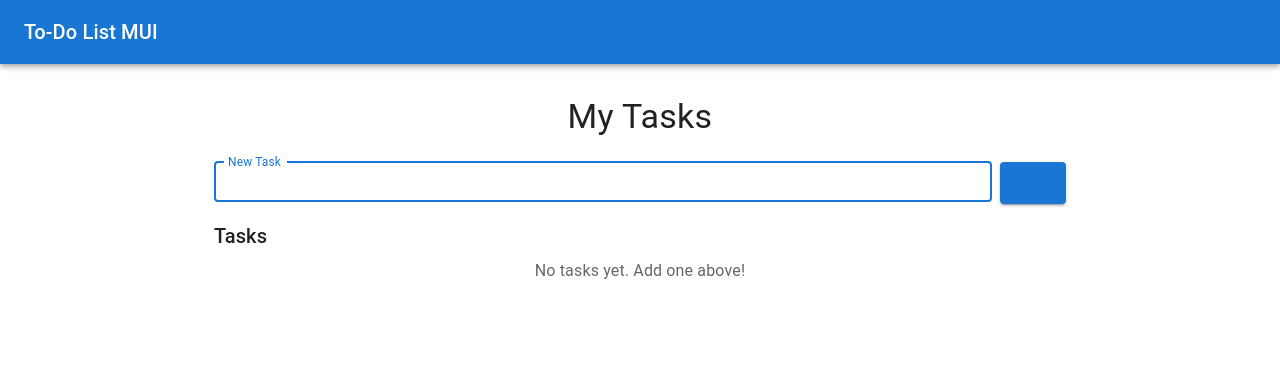
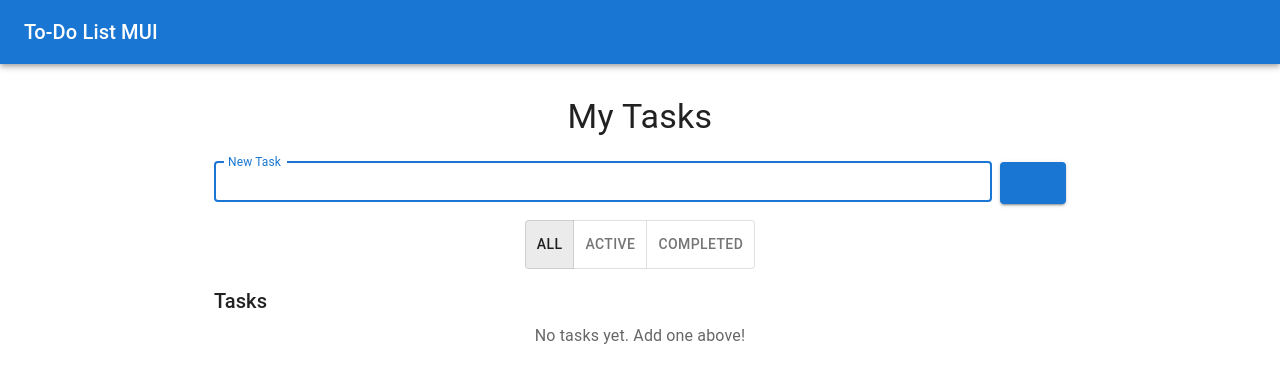
Before and after one commit to unxord/simple-todo-app, a React (Create React App) app: page / in a window 1280 px wide. Shown: the top 382 px of the page. Built offline with nearby package versions, Linux system fonts and the light colour scheme; some icons are missing.

Commit message:
Добавлен фильтр задач для отображения всех, активных и завершенных.

```diff
--- a/src/App.tsx
+++ b/src/App.tsx
@@ -1,7 +1,9 @@
-import React, { FC } from 'react';
+import React, { FC, useState } from 'react';
 import { useTasks } from './hooks/useTasks';
 import { AddTaskForm } from './components/AddTaskForm/AddTaskForm';
 import { TaskList } from './components/TaskList/TaskList';
+import { FilterValue } from './types';
+import { TaskFilter } from './components/TaskFilter/TaskFilter';
 import {
   Container,
   Typography,
@@ -13,6 +15,19 @@ import {
 
 const App: FC = () => {
   const { tasks, addTask, toggleTaskCompletion, deleteTask, editTask } = useTasks();
+
+  const [filter, setFilter] = useState<FilterValue>('all');
+
+  const filteredTasks = tasks.filter(task => {
+    switch (filter) {
+      case 'active':
+        return !task.completed;
+      case 'completed':
+        return task.completed;
+      default:
+        return true;
+    }
+  });
 
   return (
     <>
@@ -26,20 +41,17 @@ const App: FC = () => {
       </AppBar>
 
       <Container maxWidth="md" sx={{ mt: 4, mb: 4 }}>
-        <Typography
-          variant="h4"
-          component="h1"
-          align="center"
-          gutterBottom
-        >
+        <Typography variant="h4" component="h1" align="center" gutterBottom>
           My Tasks
         </Typography>
 
         <Box sx={{ mt: 3 }}>
           <AddTaskForm onAddTask={addTask} />
 
+          <TaskFilter currentFilter={filter} onFilterChange={setFilter} />
+
           <TaskList
-            tasks={tasks}
+            tasks={filteredTasks}
             onToggleComplete={toggleTaskCompletion}
             onDelete={deleteTask}
             onEdit={editTask}
--- /dev/null
+++ b/src/components/TaskFilter/TaskFilter.tsx
@@ -0,0 +1,41 @@
+import React, { FC } from 'react';
+import { FilterValue } from '../../types';
+import { ToggleButton, ToggleButtonGroup, Box } from '@mui/material';
+
+interface TaskFilterProps {
+  currentFilter: FilterValue;
+  onFilterChange: (filter: FilterValue) => void;
+}
+
+export const TaskFilter: FC<TaskFilterProps> = ({ currentFilter, onFilterChange }) => {
+
+  const handleFilterChange = (
+    event: React.MouseEvent<HTMLElement>,
+    newFilter: FilterValue | null,
+  ) => {
+    if (newFilter !== null) {
+      onFilterChange(newFilter);
+    }
+  };
+
+  return (
+    <Box sx={{ display: 'flex', justifyContent: 'center', my: 2 }}>
+      <ToggleButtonGroup
+        value={currentFilter}
+        exclusive
+        onChange={handleFilterChange}
+        aria-label="task filter"
+      >
+        <ToggleButton value="all" aria-label="show all tasks">
+          All
+        </ToggleButton>
+        <ToggleButton value="active" aria-label="show active tasks">
+          Active
+        </ToggleButton>
+        <ToggleButton value="completed" aria-label="show completed tasks">
+          Completed
+        </ToggleButton>
+      </ToggleButtonGroup>
+    </Box>
+  );
+};
--- a/src/types/index.ts
+++ b/src/types/index.ts
@@ -3,3 +3,5 @@ export interface ITask {
     text: string;
     completed: boolean;
   }
+
+export type FilterValue = 'all' | 'active' | 'completed';
```
